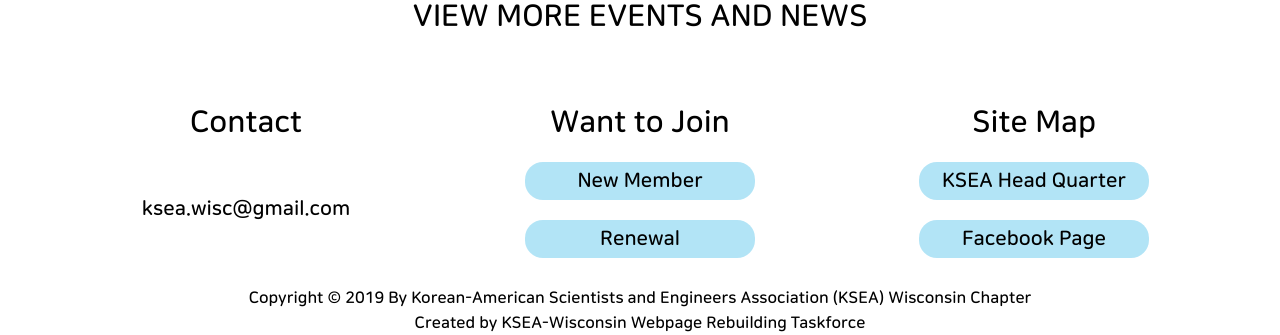
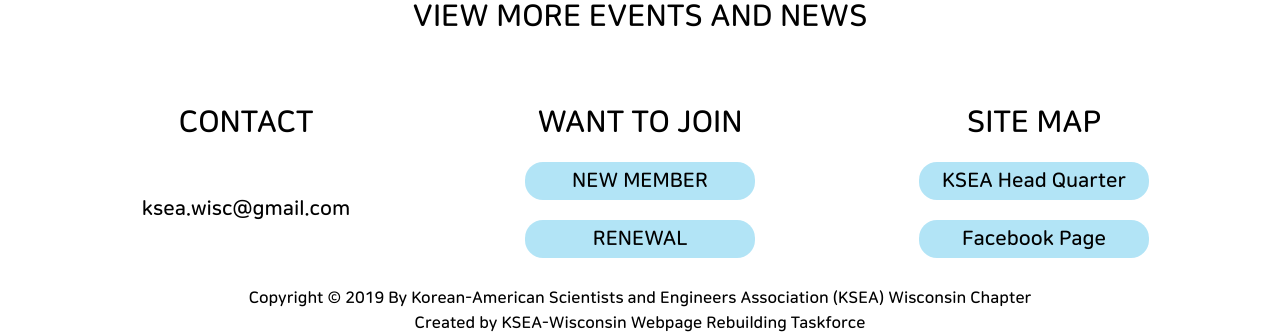
Before and after one commit to KSEAWisconsin/kseawisconsin.github.io, a Jekyll site: the page built from index.html, in a window 1280 px wide. Shown: the part 1752-2087 px from the top of the page. Built offline with Jekyll 4.4.1, drawn with Linux system fonts in a browser that asks for light colours.

Commit message:
Fix: Footer

```diff
--- a/_includes/footer.html
+++ b/_includes/footer.html
@@ -1,12 +1,12 @@
 <div class = desktop>
   <div class="footer-grid-container">
-    <p class = "footer-title">Contact</p>
-    <p class = "footer-title">Want to Join</p>
-    <p class = "footer-title">Site Map</p>
+    <p class = "footer-title">CONTACT</p>
+    <p class = "footer-title">WANT TO JOIN</p>
+    <p class = "footer-title">SITE MAP</p>
     <p class="email">ksea.wisc@gmail.com</p>
-    <a href="https://www.ksea.org/user/Application.aspx" target="_blank" class="round-button">New Member</a>
+    <a href="https://www.ksea.org/user/Application.aspx" target="_blank" class="round-button">NEW MEMBER</a>
     <a href="https://ksea.org/" target="_blank" class="round-button">KSEA Head Quarter</a>
-    <a href="https://ksea.org/login.aspx?type=renew" target="_blank" class="round-button">Renewal</a>
+    <a href="https://ksea.org/login.aspx?type=renew" target="_blank" class="round-button">RENEWAL</a>
     <a href="https://www.facebook.com/groups/1501790736533285/" target="_blank" class="round-button">Facebook Page</a>
   </div>
   <div class="copyright">
@@ -15,14 +15,14 @@
   </div>
 </div>
 <div class = "mobile">
-  <p class="footer-title">Contact</p>
+  <p class="footer-title">CONTACT</p>
   <p class="email">ksea.wisc@gmail.com</p>
-  <p class="footer-title">Want to Join</p>
+  <p class="footer-title">WANT TO JOIN</p>
   <div class="footer-grid-container">
-    <a href="https://www.ksea.org/user/Application.aspx" target="_blank" class="round-button">New Member</a>
-    <a href="https://ksea.org/login.aspx?type=renew" target="_blank" class="round-button">Renewal</a>
+    <a href="https://www.ksea.org/user/Application.aspx" target="_blank" class="round-button">NEW MEMBER</a>
+    <a href="https://ksea.org/login.aspx?type=renew" target="_blank" class="round-button">RENEWAL</a>
   </div>
-  <p class="footer-title">Sitemap</p>
+  <p class="footer-title">SITEMAP</p>
   <div class="footer-grid-container">
     <a href="https://ksea.org/" target="_blank" class="round-button">KSEA Head Quarter</a>
     <a ref="https://www.facebook.com/groups/1501790736533285/" target="_blank" class="round-button">Facebook Page</a>
```
